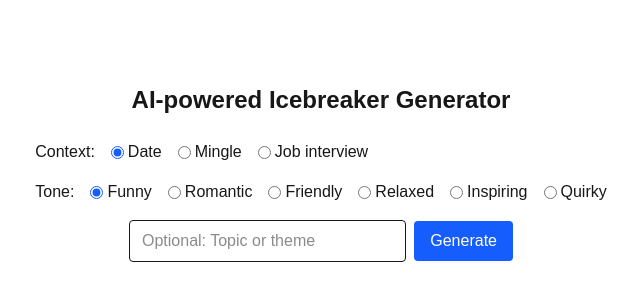
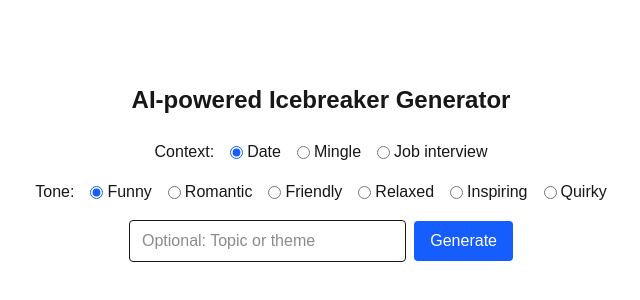
Before and after one commit to FannyPetersen/ai-idea-generator, a Next.js app: page / in a window 1280 px wide. Shown: the part 116-416 px from the top of the page, without its empty margins (319-959 px from the left). Built offline with nearby package versions, Linux system fonts and the light colour scheme.

Commit message:
Center tone radio buttons

```diff
--- a/src/components/InputForm.tsx
+++ b/src/components/InputForm.tsx
@@ -53,7 +53,7 @@ const InputForm = ({
   };
 
   return (
-    <form onSubmit={handleSubmit} className="flex flex-col gap-4 items-start">
+    <form onSubmit={handleSubmit} className="flex flex-col gap-4 items-center">
       <ContextRadioGroup value={context} onChange={setContext} />
       <ToneRadioGroup
         value={tone}
```
